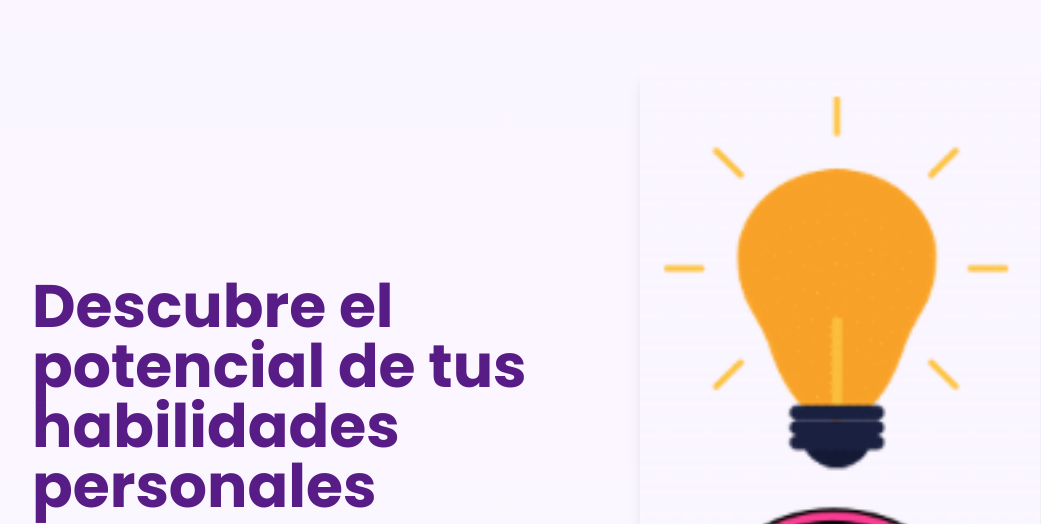
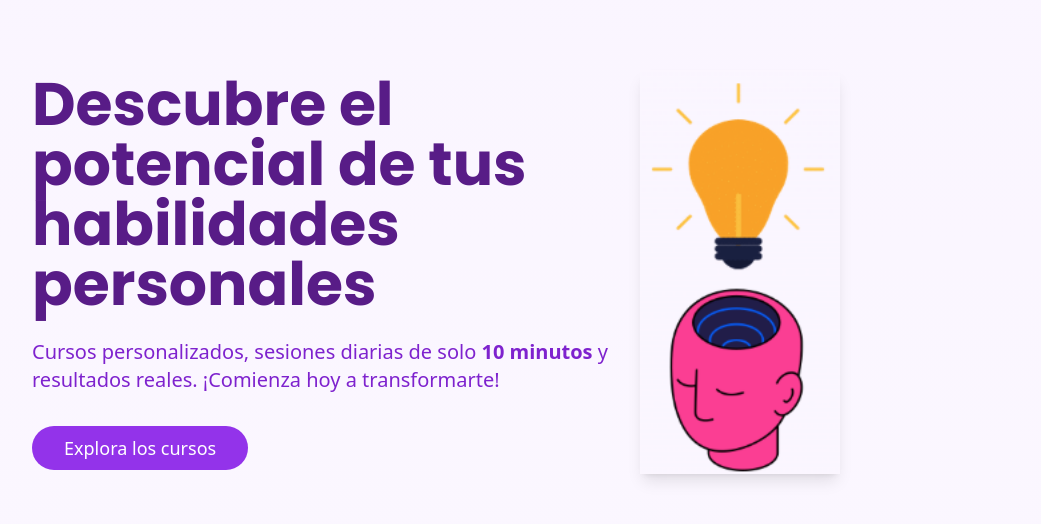
Before and after one commit to Ferrajju/skillvoo-landing, a Next.js app: page / in a window 1280 px wide. Shown: the part 155-679 px from the top of the page, without its empty margins (0-1041 px from the left). Built offline with nearby package versions, Linux system fonts and the light colour scheme.

Commit message:
IMagen Funcionando!,Cnaviando tamaaño de 400*400 a 200*200'

```diff
--- a/app/page.tsx
+++ b/app/page.tsx
@@ -159,8 +159,8 @@ export default function LandingPage() {
             <Image
               src="/images/hero-icon.png"
               alt="Desarrollo de habilidades"
-              width={400}
-              height={400}
+              width={200}
+              height={200}
               className="rounded-lg shadow-lg"
             />
           </motion.div>
```
